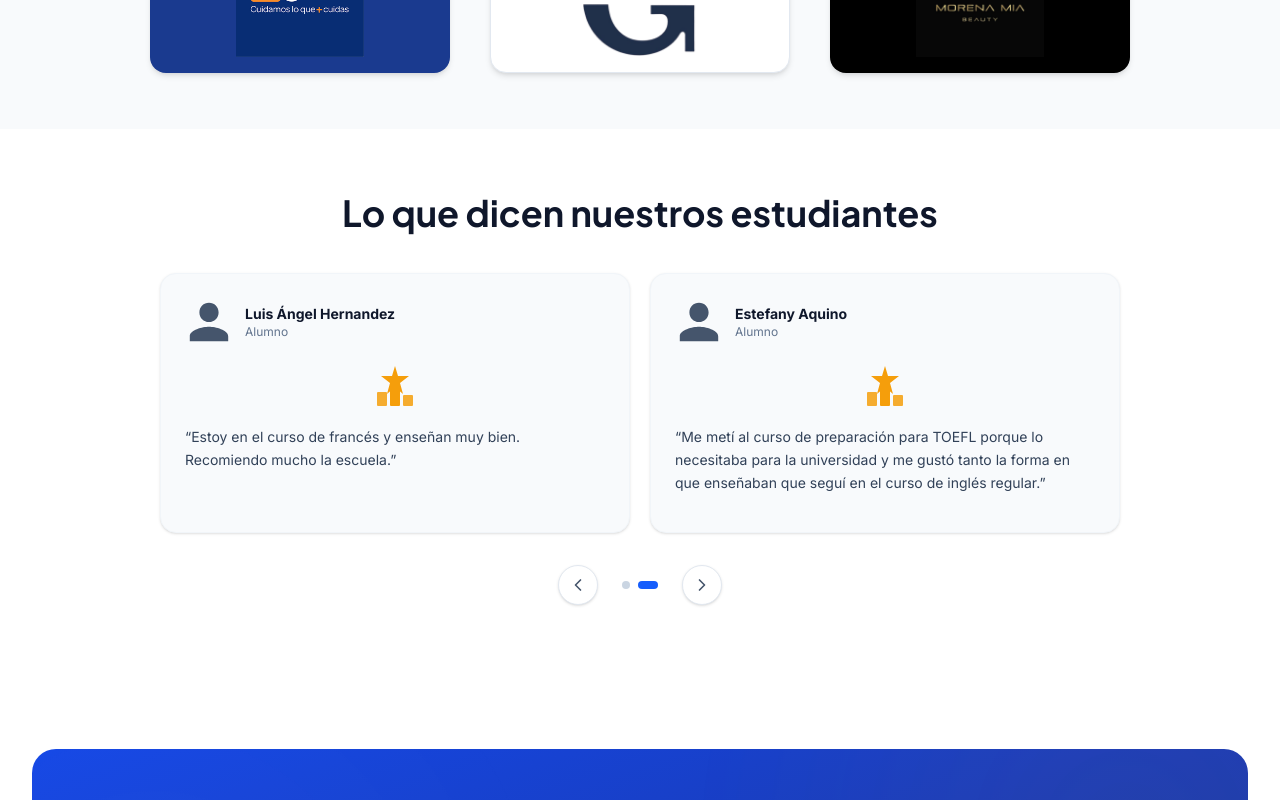
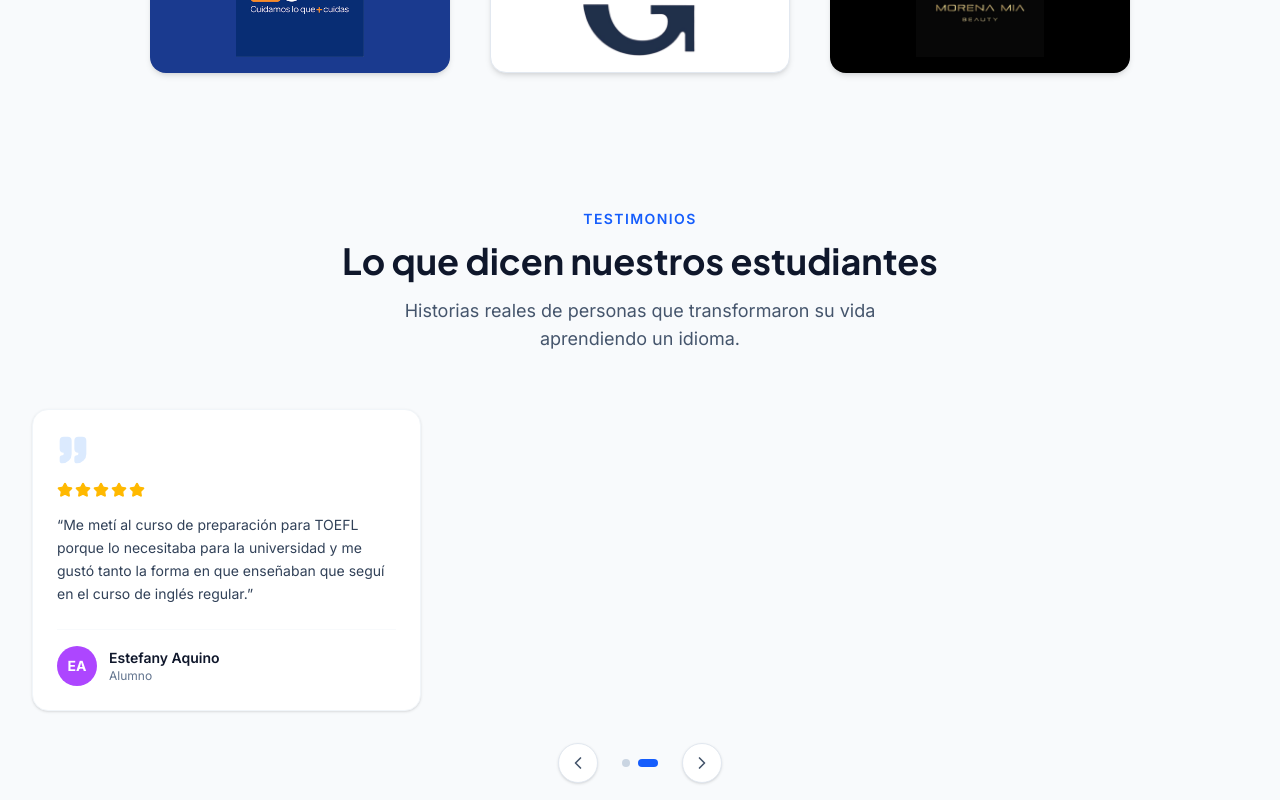
Before and after one commit to icertificationacademy-hub/ica-languages, a Next.js app: page / in a window 1280 px wide. Shown: the part 3840-4640 px from the top of the page. Built offline with nearby package versions, Linux system fonts and the light colour scheme.

Commit message:
feat: testimonials - original design + real data + carousel

```diff
--- a/src/components/sections/Testimonials.tsx
+++ b/src/components/sections/Testimonials.tsx
@@ -1,88 +1,53 @@
 "use client";
 
 import { useState, useEffect, useCallback } from "react";
-import { ChevronLeft, ChevronRight } from "lucide-react";
+import { Star, Quote, ChevronLeft, ChevronRight } from "lucide-react";
 
 const testimonials = [
   {
     name: "María Fernanda Gutiérrez",
     role: "Alumno",
     text: "Me inscribí al curso de inglés y la verdad me está encantando. La maestra está muy bien preparada y explica superbién. ¡Excelente servicio!",
+    rating: 5,
+    avatar: "MF",
+    color: "bg-blue-500",
   },
   {
     name: "José Antonio",
     role: "Alumno",
     text: "Tomé un curso de preparación para certificación, aprendí bastante y obtuve un puntaje alto.",
+    rating: 5,
+    avatar: "JA",
+    color: "bg-amber-500",
   },
   {
     name: "Luis Ángel Hernandez",
     role: "Alumno",
     text: "Estoy en el curso de francés y enseñan muy bien. Recomiendo mucho la escuela.",
+    rating: 5,
+    avatar: "LH",
+    color: "bg-green-500",
   },
   {
     name: "Estefany Aquino",
     role: "Alumno",
     text: "Me metí al curso de preparación para TOEFL porque lo necesitaba para la universidad y me gustó tanto la forma en que enseñaban que seguí en el curso de inglés regular.",
+    rating: 5,
+    avatar: "EA",
+    color: "bg-purple-500",
   },
 ];
 
-// Ícono de persona
-function PersonIcon() {
-  return (
-    <svg className="w-12 h-12 text-slate-600" viewBox="0 0 24 24" fill="currentColor">
-      <path d="M12 12c2.7 0 4.8-2.1 4.8-4.8S14.7 2.4 12 2.4 7.2 4.5 7.2 7.2 9.3 12 12 12zm0 2.4c-3.2 0-9.6 1.6-9.6 4.8v2.4h19.2v-2.4c0-3.2-6.4-4.8-9.6-4.8z"/>
-    </svg>
-  );
-}
-
-// Ícono de trofeo/podio amarillo
-function TrophyIcon() {
-  return (
-    <svg className="w-12 h-12" viewBox="0 0 48 48" fill="none">
-      {/* estrella */}
-      <polygon points="24,4 27,14 38,14 29,21 32,32 24,25 16,32 19,21 10,14 21,14" fill="#f59e0b" />
-      {/* podio izquierdo */}
-      <rect x="6" y="30" width="10" height="14" rx="1" fill="#f59e0b" opacity="0.85"/>
-      {/* podio centro */}
-      <rect x="19" y="24" width="10" height="20" rx="1" fill="#f59e0b"/>
-      {/* podio derecho */}
-      <rect x="32" y="33" width="10" height="11" rx="1" fill="#f59e0b" opacity="0.85"/>
-    </svg>
-  );
-}
-
-function TestimonialCard({ testimonial }: { testimonial: typeof testimonials[0] }) {
-  return (
-    <div className="bg-slate-50 rounded-2xl p-6 flex flex-col gap-4 shadow-sm border border-slate-100 h-full">
-      {/* Header */}
-      <div className="flex items-center gap-3">
-        <PersonIcon />
-        <div>
-          <p className="font-bold text-slate-900 text-sm">{testimonial.name}</p>
-          <p className="text-xs text-slate-500">{testimonial.role}</p>
-        </div>
-      </div>
-
-      {/* Ícono trofeo centrado */}
-      <div className="flex justify-center">
-        <TrophyIcon />
-      </div>
-
-      {/* Texto */}
-      <p className="text-sm text-slate-700 leading-relaxed">
-        &ldquo;{testimonial.text}&rdquo;
-      </p>
-    </div>
-  );
-}
-
 export default function Testimonials() {
   const [current, setCurrent] = useState(0);
-  const [perPage, setPerPage] = useState(2);
+  const [perPage, setPerPage] = useState(3);
 
-  // Detectar tamaño pantalla
   useEffect(() => {
-    const update = () => setPerPage(window.innerWidth >= 768 ? 2 : 1);
+    const update = () => {
+      if (window.innerWidth < 640) setPerPage(1);
+      else if (window.innerWidth < 1024) setPerPage(2);
+      else setPerPage(3);
+    };
     update();
     window.addEventListener("resize", update);
     return () => window.removeEventListener("resize", update);
@@ -96,38 +61,65 @@ export default function Testimonials() {
 
   const prev = () => setCurrent((c) => (c - 1 + totalSlides) % totalSlides);
 
-  // Auto-avance cada 4s
   useEffect(() => {
     const t = setInterval(next, 4000);
     return () => clearInterval(t);
   }, [next]);
 
-  const visible = testimonials.slice(
-    current * perPage,
-    current * perPage + perPage
-  );
+  const visible = testimonials.slice(current * perPage, current * perPage + perPage);
 
   return (
-    <section className="py-16 bg-white">
-      <div className="max-w-5xl mx-auto px-4 sm:px-6 lg:px-8">
-        {/* Título */}
+    <section className="py-20 bg-slate-50">
+      <div className="max-w-7xl mx-auto px-4 sm:px-6 lg:px-8">
+        {/* Header */}
+        <div className="text-center mb-14">
+          <p className="text-sm font-semibold text-blue-600 uppercase tracking-widest mb-3">
+            Testimonios
+          </p>
           <h2
-          className="text-3xl sm:text-4xl font-bold text-slate-900 text-center mb-10"
+            className="text-3xl sm:text-4xl font-bold text-slate-900 mb-4"
             style={{ fontFamily: "var(--font-plus-jakarta)" }}
           >
             Lo que dicen nuestros estudiantes
           </h2>
+          <p className="text-lg text-slate-600 max-w-xl mx-auto">
+            Historias reales de personas que transformaron su vida aprendiendo un idioma.
+          </p>
+        </div>
 
-        {/* Carrusel */}
-        <div className="relative">
-          {/* Cards visibles */}
-          <div className="grid grid-cols-1 md:grid-cols-2 gap-5 min-h-[260px]">
+        {/* Cards */}
+        <div className="grid grid-cols-1 sm:grid-cols-2 lg:grid-cols-3 gap-6 min-h-[280px]">
           {visible.map((t) => (
-              <TestimonialCard key={t.name} testimonial={t} />
+            <div
+              key={t.name}
+              className="bg-white rounded-2xl p-6 shadow-sm border border-slate-100 hover:shadow-md transition-all flex flex-col"
+            >
+              <Quote className="w-8 h-8 text-blue-100 fill-blue-100 mb-4" />
+
+              <div className="flex gap-0.5 mb-4">
+                {[1, 2, 3, 4, 5].map((s) => (
+                  <Star key={s} className="w-4 h-4 text-amber-400 fill-amber-400" />
                 ))}
               </div>
 
-          {/* Flechas */}
+              <p className="text-slate-700 text-sm leading-relaxed flex-1 mb-6">
+                &ldquo;{t.text}&rdquo;
+              </p>
+
+              <div className="flex items-center gap-3 border-t border-slate-50 pt-4">
+                <div className={`w-10 h-10 rounded-full ${t.color} flex items-center justify-center text-white font-bold text-sm shrink-0`}>
+                  {t.avatar}
+                </div>
+                <div>
+                  <p className="font-semibold text-slate-900 text-sm">{t.name}</p>
+                  <p className="text-xs text-slate-500">{t.role}</p>
+                </div>
+              </div>
+            </div>
+          ))}
+        </div>
+
+        {/* Controles */}
         <div className="flex items-center justify-center gap-6 mt-8">
           <button
             onClick={prev}
@@ -137,16 +129,13 @@ export default function Testimonials() {
             <ChevronLeft className="w-5 h-5 text-slate-600" />
           </button>
 
-            {/* Dots */}
           <div className="flex gap-2">
             {Array.from({ length: totalSlides }).map((_, i) => (
               <button
                 key={i}
                 onClick={() => setCurrent(i)}
                 className={`rounded-full transition-all duration-300 ${
-                    i === current
-                      ? "w-5 h-2 bg-blue-600"
-                      : "w-2 h-2 bg-slate-300"
+                  i === current ? "w-5 h-2 bg-blue-600" : "w-2 h-2 bg-slate-300"
                 }`}
               />
             ))}
@@ -161,7 +150,6 @@ export default function Testimonials() {
           </button>
         </div>
       </div>
-      </div>
     </section>
   );
 }
```
Lines whose indentation alone changed are shown as unchanged.
